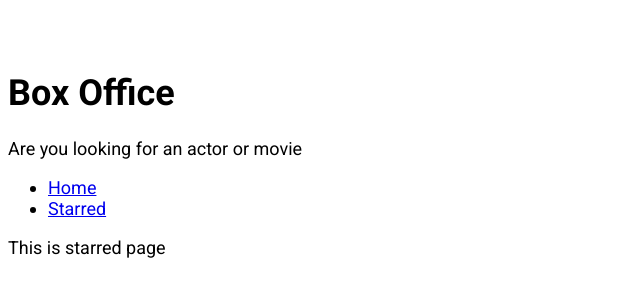
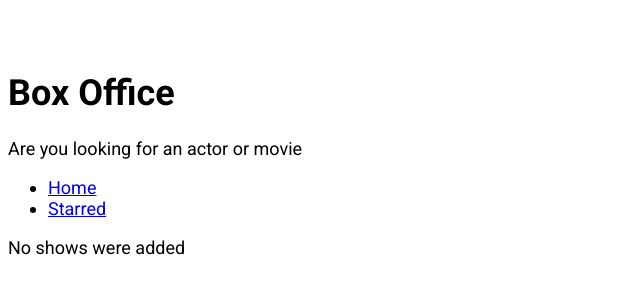
Before and after one commit to sagartare12/box-office, a React (Create React App) app: page /starred in a window 1280 px wide. Shown: the top 300 px of the page, without its empty margins (0-640 px from the left). Built offline with nearby package versions, Linux system fonts and the light colour scheme; the HTML template or start-up script is replaced by a standard one.

Commit message:
Finish starred page

```diff
--- a/src/Pages/Starred.js
+++ b/src/Pages/Starred.js
@@ -1,9 +1,40 @@
-import React from 'react'
+import React, { useState, useEffect } from 'react'
 import MainPageLayout from '../components/MainPageLayout'
+import { useShows } from '../misc/custom-hooks'
+import { apiGet } from '../misc/config'
+import ShowGrid from '../components/show/ShowGrid'
  const Starred = () => {
+
+    const [ starred ] = useShows();
+
+    const [ shows, setShows ] = useState(null);
+    const [ isLoading, setIsLoading ] = useState(true);
+    const [ error , setError ] = useState(null);
+
+    useEffect(() =>{
+        if( starred && starred.length > 0){
+            const promises = starred.map((showId)=> apiGet(`shows/${showId}`));
+            Promise.all(promises)
+            .then(apiData => apiData.map((show) =>({show})))
+            .then(results => {
+                setShows(results);
+                setIsLoading(false);
+                console.log('results', results);
+            }).catch(err => {
+                setError(err.message);
+                isLoading(false);
+            })
+        }else{
+            setIsLoading(false);
+        }
+    },[starred])
+
     return (
         <MainPageLayout>
-            This is starred page
+            {isLoading && <div>Shows are still loading</div>}
+            {error && <div>Error occured :{error}</div>}
+            {!isLoading && !shows && <div>No shows were added</div>}
+            {!isLoading && !error && shows && <ShowGrid data={shows} />}
         </MainPageLayout>
     )
 }
```
